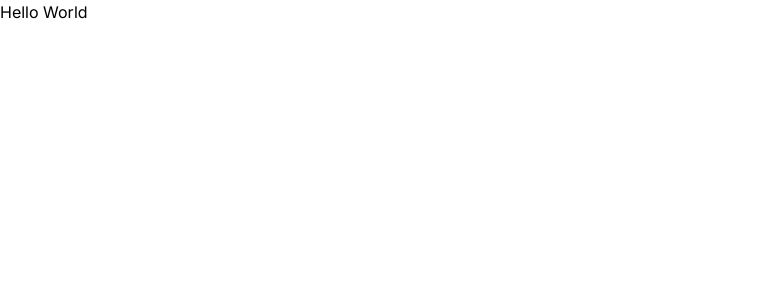
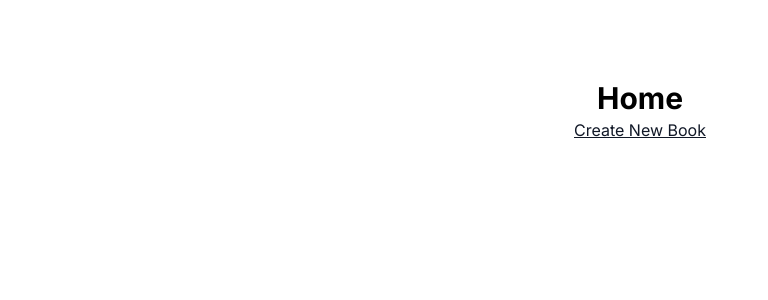
Before and after one commit to kephrenh/book-app-nextjs, a Next.js app: page / in a window 1280 px wide. Shown: the top 300 px of the page, without its empty margins (0-768 px from the left). Built offline with nearby package versions, Linux system fonts and the light colour scheme.

Commit message:
integrate home page

```diff
--- a/app/page.tsx
+++ b/app/page.tsx
@@ -1,7 +1,16 @@
+import Link from "next/link";
+
 export default function Home() {
   return (
     <div>
-      <h1>Hello World</h1>
+      <section className="text-center h-screen">
+        <h1 className="font-bold text-3xl mt-20">Home</h1>
+        <Link
+          className="text-gray-900 leading-7 hover:text-gray-900/70 underline"
+          href="/create-post">
+          Create New Book
+        </Link>
+      </section>{" "}
     </div>
   );
 }
```
